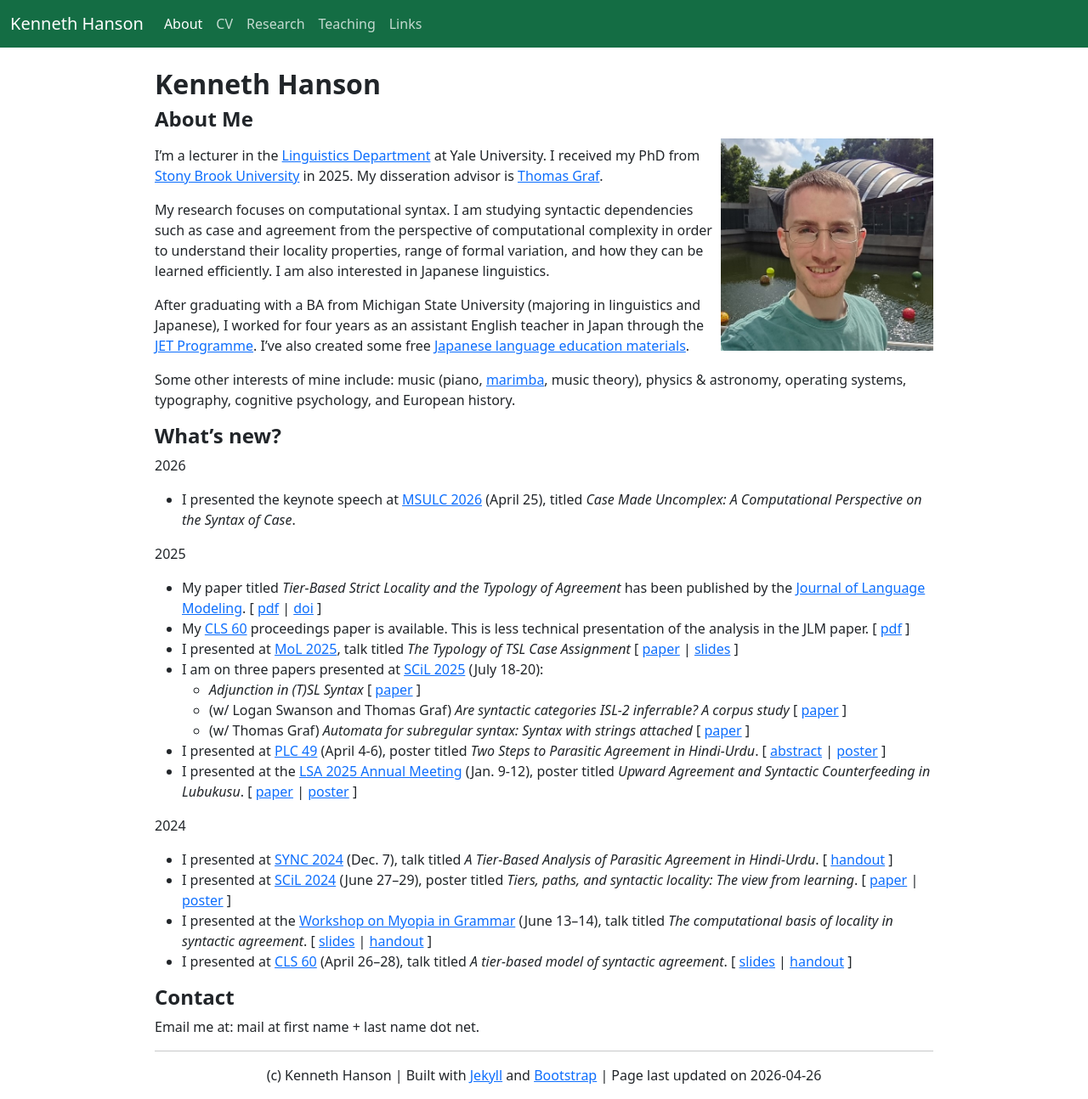
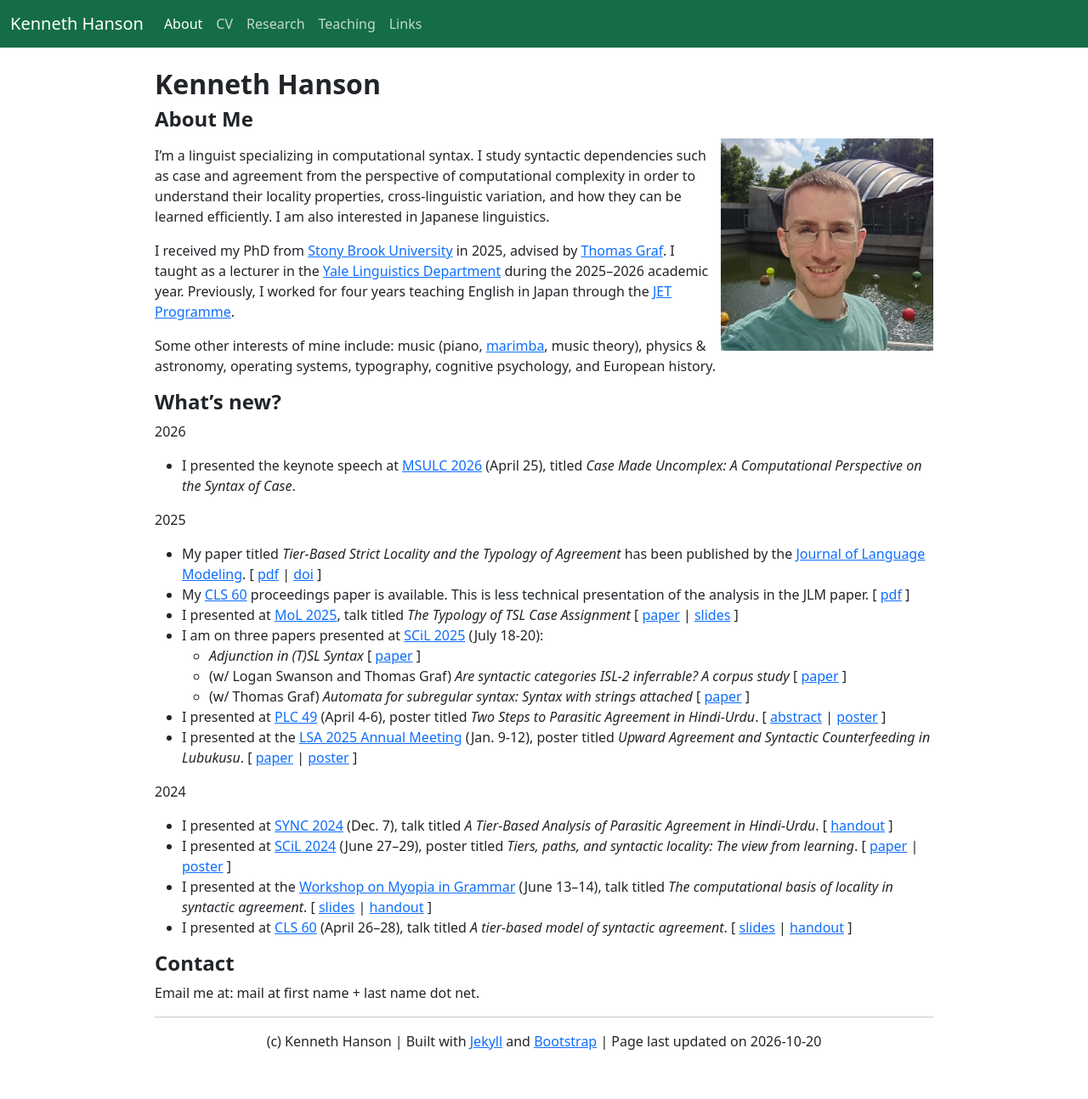
Before and after one commit to khanson679/khanson679.github.io, a Jekyll site: the page built from index.md, in a window 1280 px wide. Shown: the whole page at 85% size. Built offline with Jekyll 4.4.1, drawn with Linux system fonts in a browser that asks for light colours; after the commit the page ends 1254 px from its top, so only the background shows below that.

Commit message:
Update bio.

```diff
--- a/index.md
+++ b/index.md
@@ -1,7 +1,7 @@
 ---
 title: About
 layout: default
-date: 2026-04-26
+date: 2026-10-20
 ---
 
 # Kenneth Hanson
@@ -10,13 +10,12 @@ date: 2026-04-26
 
 ![Headshot](/files/me-crystal-bridges.jpg){: style="float: right; width: 250px; margin-left: 10px"}
 
-I'm a lecturer in the [Linguistics Department][yaleling] at Yale University.
-I received my PhD from [Stony Brook University][sbling] in 2025.
-My disseration advisor is [Thomas Graf][graf].
+I'm a linguist specializing in computational syntax.
+I study syntactic dependencies such as case and agreement from the perspective of computational complexity in order to understand their locality properties, cross-linguistic variation, and how they can be learned efficiently. I am also interested in Japanese linguistics.
 
-My research focuses on computational syntax. I am studying syntactic dependencies such as case and agreement from the perspective of computational complexity in order to understand their locality properties, range of formal variation, and how they can be learned efficiently. I am also interested in Japanese linguistics.
-
-After graduating with a BA from Michigan State University (majoring in linguistics and Japanese), I worked for four years as an assistant English teacher in Japan through the [JET Programme][jet]. I've also created some free [Japanese language education materials][jp].
+I received my PhD from [Stony Brook University][sbling] in 2025, advised by [Thomas Graf][graf].
+I taught as a lecturer in the [Yale Linguistics Department][yaleling] during the 2025--2026 academic year.
+Previously, I worked for four years teaching English in Japan through the [JET Programme][jet].
 
 Some other interests of mine include: music (piano, [marimba][], music theory), physics & astronomy, operating systems, typography, cognitive psychology, and European history.
 
```
